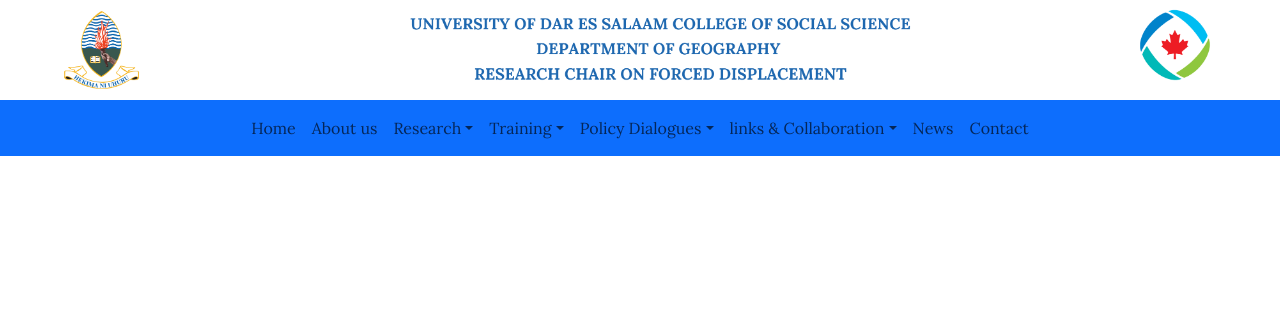
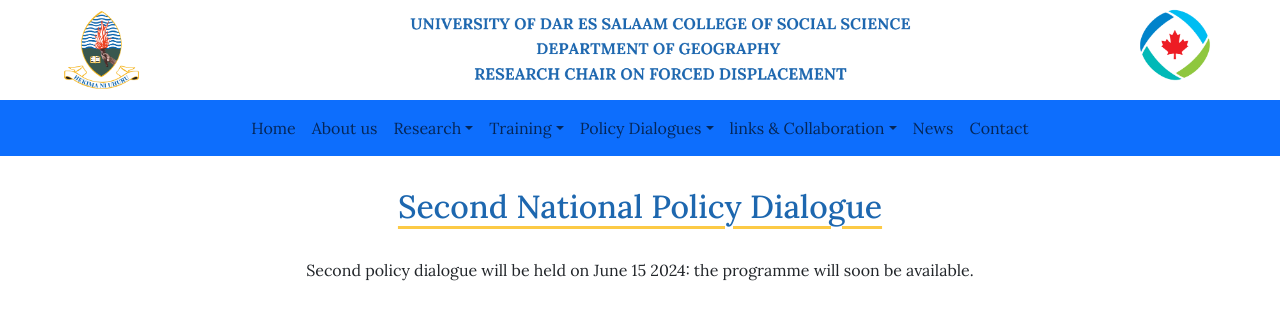
Before and after one commit to lemasani/Research-chair, a React (Vite) app: page /2ndDialogue in a window 1280 px wide. Shown: the top 320 px of the page. Built offline with nearby package versions, Linux system fonts and the light colour scheme.

Commit message:
Add policy dialogue routes and pages

```diff
--- a/src/App.jsx
+++ b/src/App.jsx
@@ -17,6 +17,8 @@ const NewsDetails = lazy(() => import('./Pages/NewsDetails'));
 const Seminar = lazy(() => import('./Pages/Training/Seminar'));
 const Internship = lazy(() => import('./Pages/Training/Internship'));
 const ResearchSupport = lazy(() => import('./Pages/Training/ResearchSupport'));
+const SecondDialogue = lazy(() => import('./Pages/PolicyDialogue/SecondDialogue'));
+const FirstDialogue = lazy(() => import('./Pages/PolicyDialogue/FirstDialogue'));
 
 function App() {
   return (
@@ -26,15 +28,25 @@ function App() {
         <Routes>
           <Route path="/" element={<Home/>}/>
           <Route path="/about" element={<About/>}/>
+
+          //research routes
           <Route path='/research/about-research' element={<AboutResearch/>}/>
           <Route path='/research/fieldwork' element={<Fieldworks/>}/>
           <Route path='/research/working-papers' element={<WorkingPapers/>}/>
           <Route path='/research/publications' element={<Publications/>}/>
           <Route path='/research/outreach' element={<Outreach/>}/>
           <Route path='/research/symposyium&conferences' element={<Symposyium/>}/>
+
+          //training routes
           <Route path='/training/seminars' element={<Seminar/>}/>
           <Route path='/training/internship' element={<Internship/>}/>
           <Route path='/training/research-support' element={<ResearchSupport/>}/>
+
+          //policy dialogue routes
+          <Route path='/1stDialogue' element={<FirstDialogue/>}/>
+          <Route path='/2ndDialogue' element={<SecondDialogue/>}/>
+
+          //news routes
           <Route path='/news' element={<News/>}/>
           <Route path="/news/:id" element={<NewsDetails/>} />
         </Routes>
--- a/src/Components/Navbar.jsx
+++ b/src/Components/Navbar.jsx
@@ -43,8 +43,8 @@ function MyNavbar() {
               <NavDropdown.Item href="/training/research-support">Research support</NavDropdown.Item>
             </NavDropdown>
             <NavDropdown className='nav-dropdown' title="Policy Dialogues" id="basic-nav-dropdown">
-              <NavDropdown.Item href="#action/3.1">First National Policy Dialogue</NavDropdown.Item>
-              <NavDropdown.Item href="#action/3.2">
+              <NavDropdown.Item href="/1stDialogue">First National Policy Dialogue</NavDropdown.Item>
+              <NavDropdown.Item href="/2ndDialogue">
                 Second National Policy Dialogue
               </NavDropdown.Item>
             </NavDropdown>
--- /dev/null
+++ b/src/Pages/PolicyDialogue/FirstDialogue.jsx
@@ -0,0 +1,30 @@
+import React from 'react'
+import { Col, Container, Row } from 'react-bootstrap'
+import DialogueImg1 from './../../assets/members.png'
+import Footer from '../../Components/Footer'
+
+export default function FirstDialogue() {
+  return (
+    <>
+        <Container>
+            <h2 className='heading underlined'>First National Policy Dialogue</h2>
+            <Row>
+                <Col  xs={12} md={6}  lg={6}>
+                    <p>
+                    The first policy dialogues was held in June 2023. The dialogues outline among many issues such as history of refugees, changes in the policy, securitization of migration and the need to revise the refugee policy in Tanzania to make it more inclusive.
+                    </p>
+                </Col>
+
+                <Col xs={12} md={6} lg={6}>
+                    <figure>
+                        <img src={DialogueImg1} alt="1st  dialogue" width= "100%"/>
+                        <figcaption>First Policy Dialogue</figcaption>
+
+                    </figure>
+                </Col>
+            </Row>
+        </Container>
+    <Footer/>
+    </>
+  )
+}
--- /dev/null
+++ b/src/Pages/PolicyDialogue/SecondDialogue.jsx
@@ -0,0 +1,17 @@
+import React from 'react'
+import Footer from '../../Components/Footer'
+
+export default function SecondDialogue() {
+  return (
+   <>
+    <div className="container text-center align-center mb-5">
+      <h2 className='heading underlined'>Second National Policy Dialogue</h2>
+      <p>
+        Second policy dialogue will be held on June 15 2024: the programme will soon be available.
+      </p>
+      </div>
+
+    {/* <Footer/> */}
+   </>
+  )
+}
```
